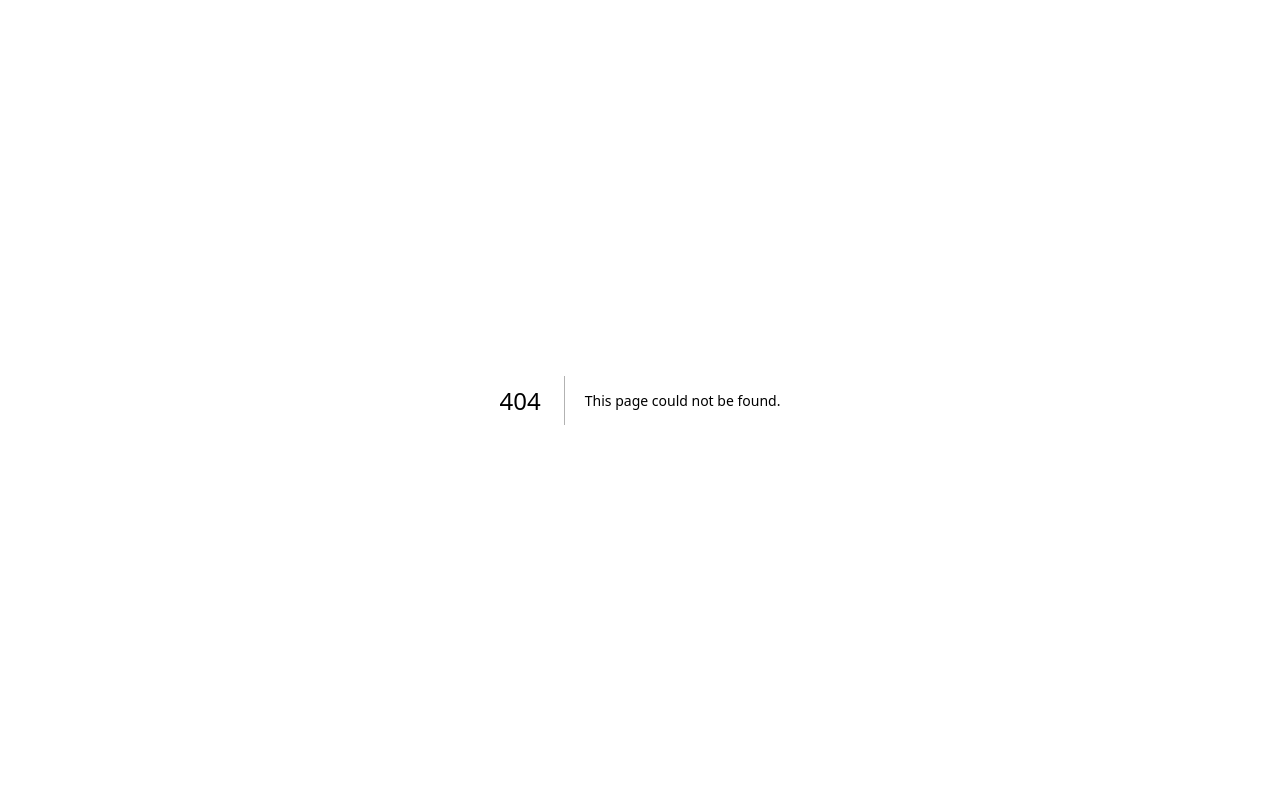
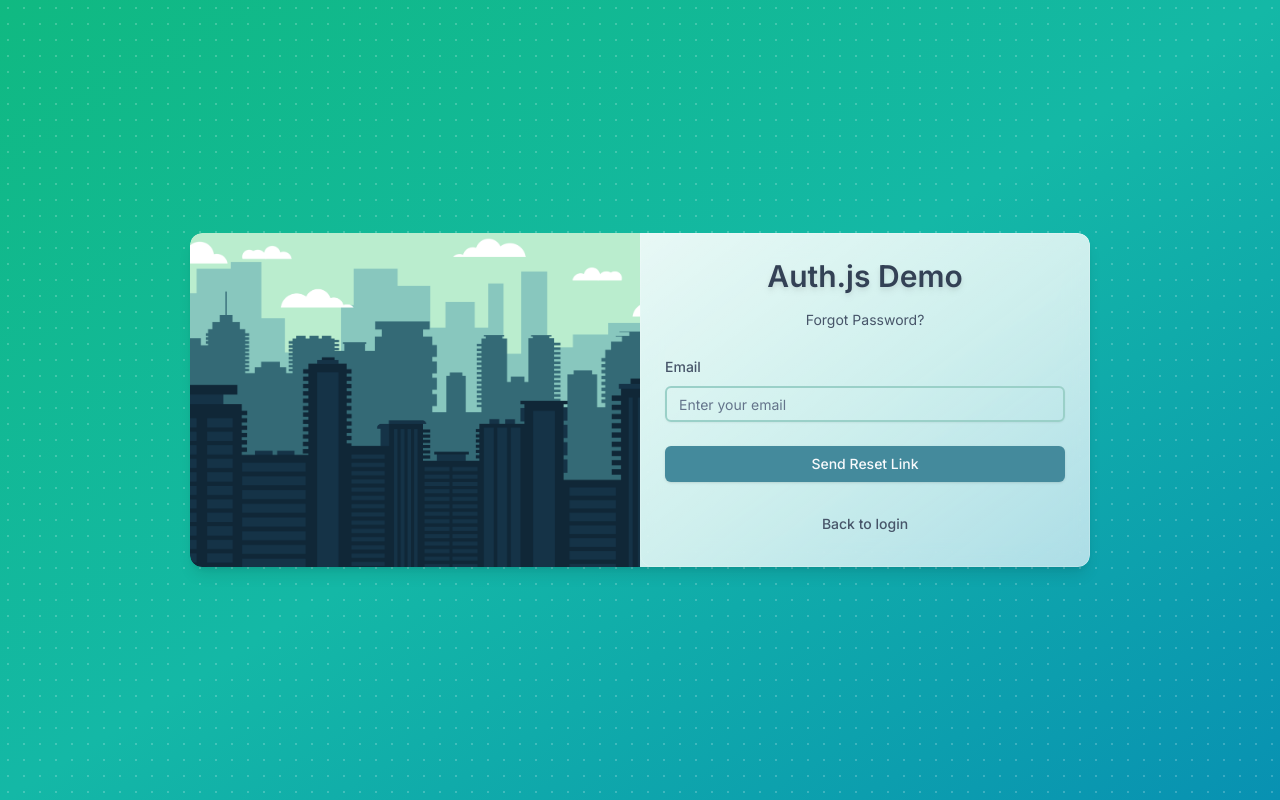
Before and after one commit to neilivanorencia/auth-js-demo, a Next.js app: page /reset in a window 1280 px wide. Before the commit this address had no page. Built offline with nearby package versions, Linux system fonts and the light colour scheme.

Commit message:
Add reset action for email

```diff
--- /dev/null
+++ b/actions/reset.ts
@@ -0,0 +1,23 @@
+"use server";
+
+import * as z from "zod";
+
+import { getUserByEmail } from "@/data/user";
+import { ResetSchema } from "@/schemas";
+
+export const reset = async (values: z.infer<typeof ResetSchema>) => {
+  const validatedFields = ResetSchema.safeParse(values);
+
+  if (!validatedFields.success) {
+    return { error: "Invalid email" };
+  }
+
+  const { email } = validatedFields.data;
+  const existingUser = await getUserByEmail(email);
+
+  if (!existingUser) {
+    return { error: "Email not found" };
+  }
+
+  return { success: "Reset email sent" };
+};
--- /dev/null
+++ b/app/(auth)/reset/page.tsx
@@ -0,0 +1,7 @@
+import { ResetForm } from "@/components/auth/reset-form";
+
+const ResetPage = () => {
+    return ( <ResetForm/> );
+}
+
+export default ResetPage;
--- a/components/auth/login-form.tsx
+++ b/components/auth/login-form.tsx
@@ -1,6 +1,7 @@
 "use client";
 
 import * as z from "zod";
+import Link from "next/link"
 import { useForm } from "react-hook-form";
 import { useSearchParams } from "next/navigation";
 import { useState, useTransition } from "react";
@@ -95,6 +96,11 @@ export const LoginForm = () => {
                       className="text-sm border-2 border-mint-300"
                     />
                   </FormControl>
+                  <Button size="sm" variant="link" asChild className="px-0 font-normal">
+                    <Link href="/reset">
+                      Forgot Password?
+                    </Link>
+                  </Button>
                   <FormMessage className="text-rose-400" />
                 </FormItem>
               )}
--- a/components/auth/reset-form.tsx
+++ b/components/auth/reset-form.tsx
@@ -1,7 +1,6 @@
 "use client";
 
 import * as z from "zod";
-import Link from "next/link";
 import { useForm } from "react-hook-form";
 import { useState, useTransition } from "react";
 import { zodResolver } from "@hookform/resolvers/zod";
@@ -19,29 +18,28 @@ import {
 import { FormError } from "@/components/form-error";
 import { FormSuccess } from "@/components/form-success";
 import { Input } from "@/components/ui/input";
-import { LoginSchema } from "@/schemas";
+import { ResetSchema } from "@/schemas";
 
-import { login } from "@/actions/login";
+import { reset } from "@/actions/reset";
 
 export const ResetForm = () => {
   const [error, SetError] = useState<string | undefined>("");
   const [success, SetSuccess] = useState<string | undefined>("");
   const [isPending, startTransition] = useTransition();
 
-  const form = useForm<z.infer<typeof LoginSchema>>({
-    resolver: zodResolver(LoginSchema),
+  const form = useForm<z.infer<typeof ResetSchema>>({
+    resolver: zodResolver(ResetSchema),
     defaultValues: {
       email: "",
-      password: "",
     },
   });
 
-  const onSubmit = (values: z.infer<typeof LoginSchema>) => {
+  const onSubmit = (values: z.infer<typeof ResetSchema>) => {
     startTransition(() => {
       SetError("");
       SetSuccess("");
 
-      login(values).then((data) => {
+      reset(values).then((data) => {
         SetError(data?.error);
         SetSuccess(data?.success);
       });
--- a/routes.ts
+++ b/routes.ts
@@ -1,6 +1,6 @@
 export const publicRoutes = ["/", "/verification"];
 
-export const authRoutes = ["/error", "/login", "/register"];
+export const authRoutes = ["/error", "/login", "/register", "/reset"];
 
 export const apiAuthPrefix = "/api/auth";
 
```
